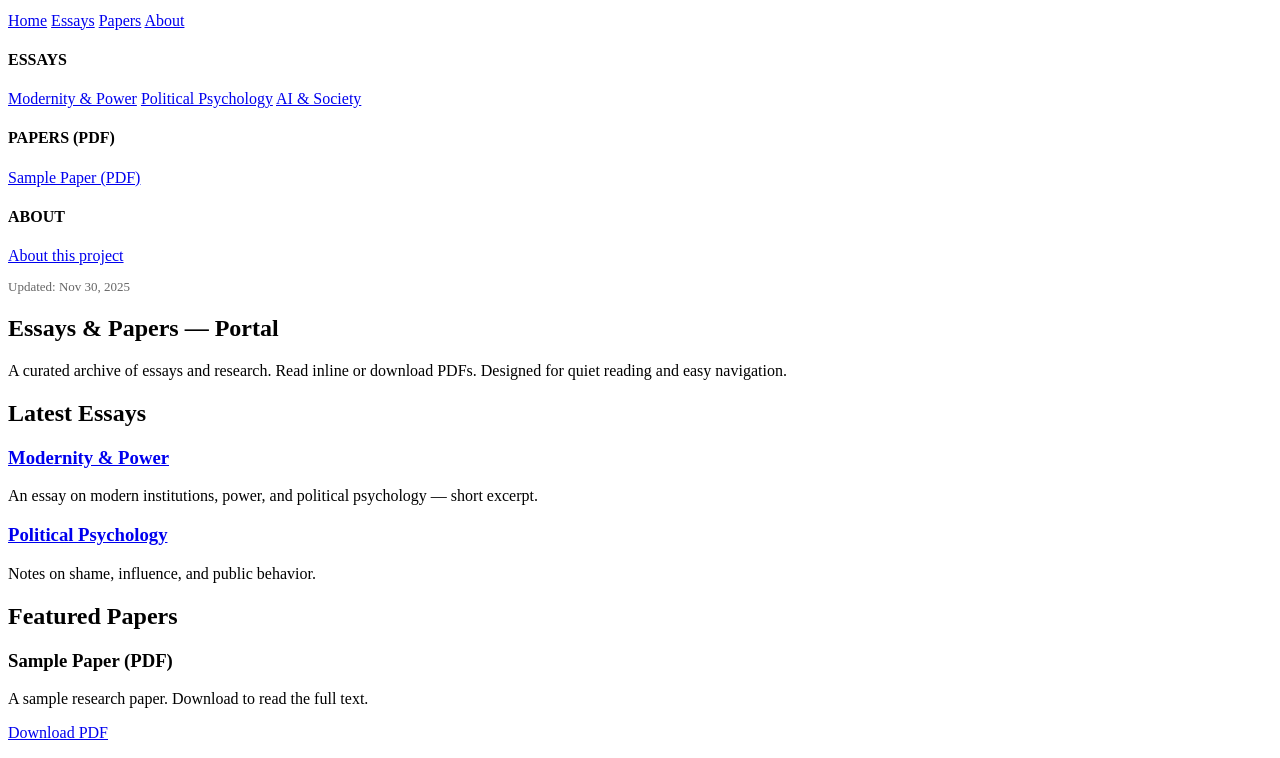
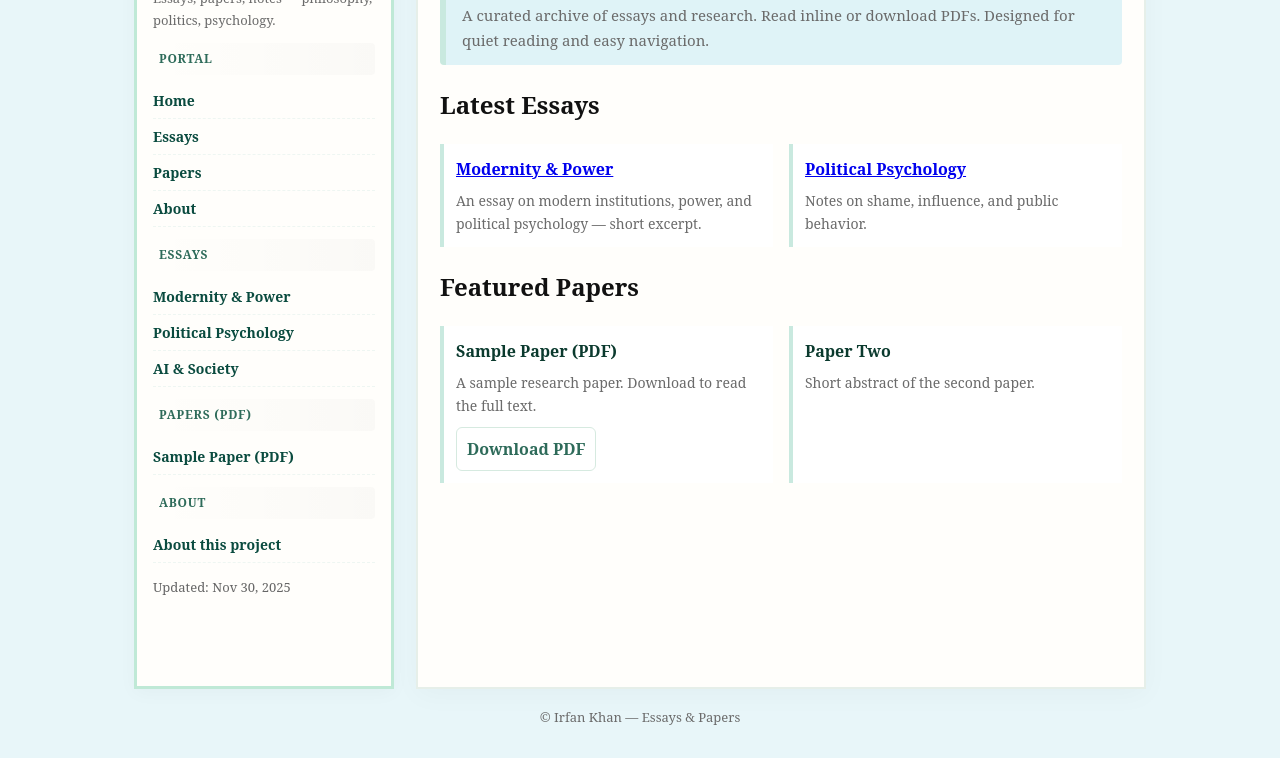
Before and after one commit to irfanjkhanwork-ai/irfan-web, a plain HTML site: page index.html in a window 1280 px wide. Shown: the part 93-851 px from the top of the page. Drawn offline with Linux system fonts and the light colour scheme.

Commit message:
Update styles.css

```diff
--- a/styles.css
+++ b/styles.css
@@ -1,85 +1,116 @@
-<!doctype html>
-<html lang="en">
-<head>
-  <meta charset="utf-8"/>
-  <meta name="viewport" content="width=device-width,initial-scale=1"/>
-  <title>Irfan — Essays & Papers</title>
-  <link rel="stylesheet" href="styles.css">
-</head>
-<body>
-  <div class="container">
-    <aside class="sidebar" role="navigation" aria-label="Main navigation">
-      <a class="site-title" href="index.html">Irfan Khan</a>
-      <div class="intro">Essays, papers, notes — philosophy, politics, psychology.</div>
+/* retro-clean theme: soft Japanese palette + structured layout */
+:root{
+  --bg:#e8f6f9;      /* soft cyan page background */
+  --panel:#fffefb;   /* paper-like panel */
+  --accent:#2e6b5a;  /* deep green */
+  --muted:#6b6b6b;
+  --soft:#c9e9df;    /* soft green box bg */
+  --soft2:#dff3f7;   /* soft blue box bg */
+  --maxw:1040px;
+  --mono: "Noto Serif", Georgia, serif;
+}
+*{box-sizing:border-box}
+body{
+  margin:0;
+  font-family:var(--mono);
+  background:var(--bg);
+  color:#111;
+  line-height:1.65;
+  -webkit-font-smoothing:antialiased;
+}
+.container{
+  max-width:var(--maxw);
+  margin:18px auto;
+  display:flex;
+  gap:22px;
+  padding:0 14px;
+}
 
-      <div class="nav-section">
-        <h4>PORTAL</h4>
-        <a href="index.html">Home</a>
-        <a href="#essays">Essays</a>
-        <a href="#papers">Papers</a>
-        <a href="about.html">About</a>
-      </div>
+/* Sidebar (left) */
+.sidebar{
+  width:260px;
+  background:var(--panel);
+  border:3px solid #bfe9d6;   /* soft green border */
+  padding:16px;
+  position:sticky;
+  top:18px;
+  height:calc(100vh - 36px);
+  overflow:auto;
+  box-shadow:0 4px 18px rgba(20,20,20,0.03);
+}
+.site-title{
+  display:block;
+  font-weight:700;
+  color:var(--accent);
+  text-decoration:none;
+  font-size:18px;
+  margin-bottom:8px;
+}
+.sidebar .intro{
+  font-size:13px;
+  color:var(--muted);
+  margin-bottom:12px;
+}
 
-      <div class="nav-section">
-        <h4>ESSAYS</h4>
-        <a href="essays/essay-template.html">Modernity & Power</a>
-        <a href="essays/essay-template.html">Political Psychology</a>
-        <a href="essays/essay-template.html">AI & Society</a>
-      </div>
+/* nav sections */
+.nav-section{ margin:12px 0; }
+.nav-section h4{
+  margin:0 0 8px;
+  color:var(--accent);
+  font-size:12px;
+  letter-spacing:.06em;
+  background:linear-gradient(90deg, rgba(255,255,255,0.0), rgba(0,0,0,0.02));
+  padding:6px;
+  border-radius:4px;
+}
+.sidebar a{
+  display:block;
+  color:#0a4b3f;
+  text-decoration:none;
+  padding:6px 0;
+  border-bottom:1px dashed #eef6f2;
+  font-weight:600;
+  font-size:14px;
+}
 
-      <div class="nav-section">
-        <h4>PAPERS (PDF)</h4>
-        <a href="papers/sample-paper.pdf" target="_blank">Sample Paper (PDF)</a>
-      </div>
+/* Main content */
+.main{
+  flex:1;
+  background:var(--panel);
+  border:2px solid #e6efe9;
+  padding:22px;
+  box-shadow:0 6px 26px rgba(18,18,18,0.03);
+}
+.hero{
+  border-left:6px solid var(--soft);
+  padding:12px 16px;
+  background:var(--soft2);
+  margin-bottom:18px;
+  border-radius:4px;
+}
+.hero h1{ margin:0; font-size:22px; color:#0b4b47; }
+.lead{ color:var(--muted); margin-top:6px; font-size:15px; }
 
-      <div class="nav-section">
-        <h4>ABOUT</h4>
-        <a href="about.html">About this project</a>
-      </div>
+/* list/grid */
+.list-grid{ display:grid; grid-template-columns:repeat(2, 1fr); gap:16px; margin-top:12px; }
+.card{ background:#fff; padding:12px; border-left:4px solid var(--soft); }
+.card h3{ margin:0 0 6px; font-size:16px; color:#0b3a2e; }
+.card p{ margin:0; color:var(--muted); font-size:14px; }
 
-      <div style="margin-top:14px;color:#666;font-size:13px">Updated: <span id="updated">Nov 30, 2025</span></div>
-    </aside>
+/* article page */
+.article{ max-width:760px; margin:0 auto; }
+.article h1{ font-size:24px; margin-top:0; color:var(--accent); }
+.meta{ color:var(--muted); font-size:13px; margin-bottom:12px; }
 
-    <main class="main" role="main">
-      <section class="hero">
-        <h1>Essays & Papers — Portal</h1>
-        <div class="lead">A curated archive of essays and research. Read inline or download PDFs. Designed for quiet reading and easy navigation.</div>
-      </section>
+/* file link */
+.file-link{ display:inline-block; margin-top:10px; padding:8px 10px; border-radius:6px; background:#fff; border:1px solid #d6eae0; font-weight:700; color:var(--accent); text-decoration:none; }
 
-      <section id="essays">
-        <h2>Latest Essays</h2>
-        <div class="list-grid">
-          <article class="card">
-            <h3><a href="essays/essay-template.html">Modernity & Power</a></h3>
-            <p>An essay on modern institutions, power, and political psychology — short excerpt.</p>
-          </article>
+/* footer */
+footer{ text-align:center; color:var(--muted); font-size:13px; margin:18px 0; }
 
-          <article class="card">
-            <h3><a href="#">Political Psychology</a></h3>
-            <p>Notes on shame, influence, and public behavior.</p>
-          </article>
-        </div>
-      </section>
-
-      <section id="papers" style="margin-top:18px">
-        <h2>Featured Papers</h2>
-        <div class="list-grid">
-          <article class="card">
-            <h3>Sample Paper (PDF)</h3>
-            <p>A sample research paper. Download to read the full text.</p>
-            <a class="file-link" href="papers/sample-paper.pdf" target="_blank">Download PDF</a>
-          </article>
-
-          <article class="card">
-            <h3>Paper Two</h3>
-            <p>Short abstract of the second paper.</p>
-          </article>
-        </div>
-      </section>
-
-    </main>
-  </div>
-
-  <footer>© Irfan Khan — Essays & Papers</footer>
-</body>
-</html>
+/* responsive */
+@media (max-width:900px){
+  .container{ flex-direction:column; padding:0 12px }
+  .sidebar{ width:auto; height:auto; position:relative; top:auto; margin-bottom:12px; }
+  .list-grid{ grid-template-columns:1fr; }
+}
```
